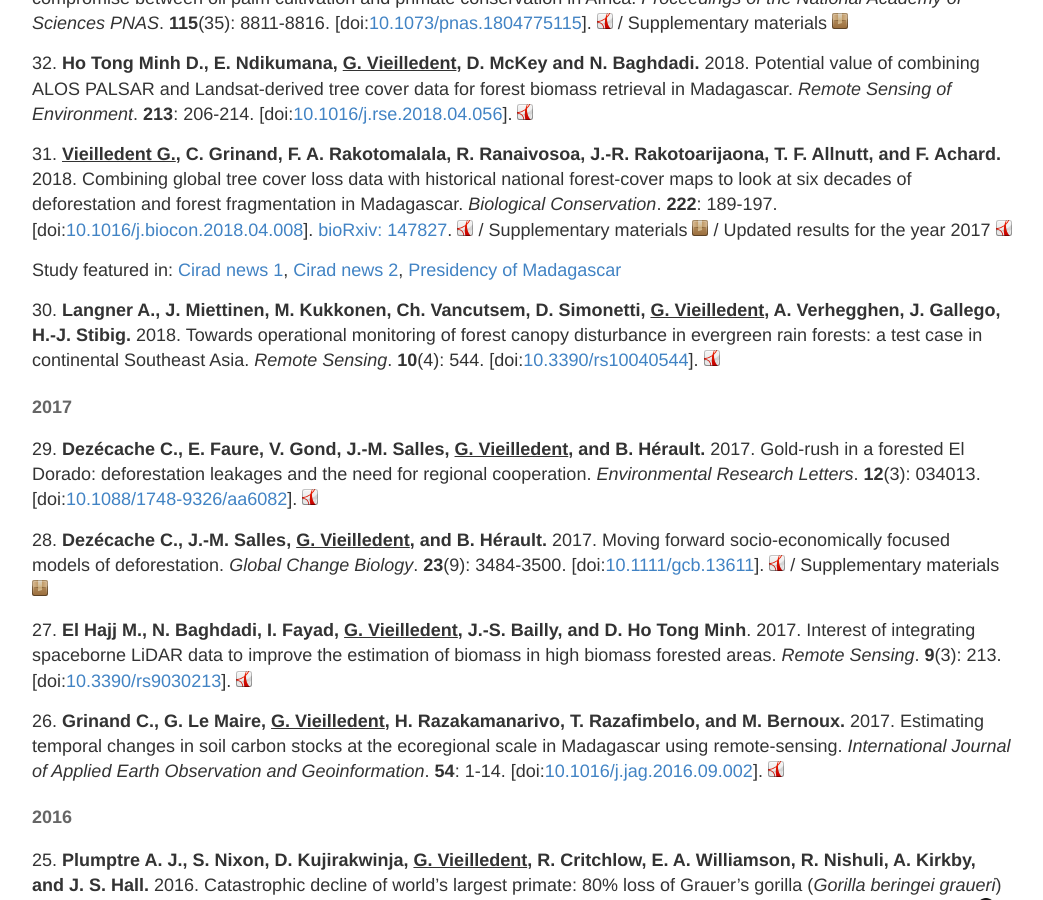
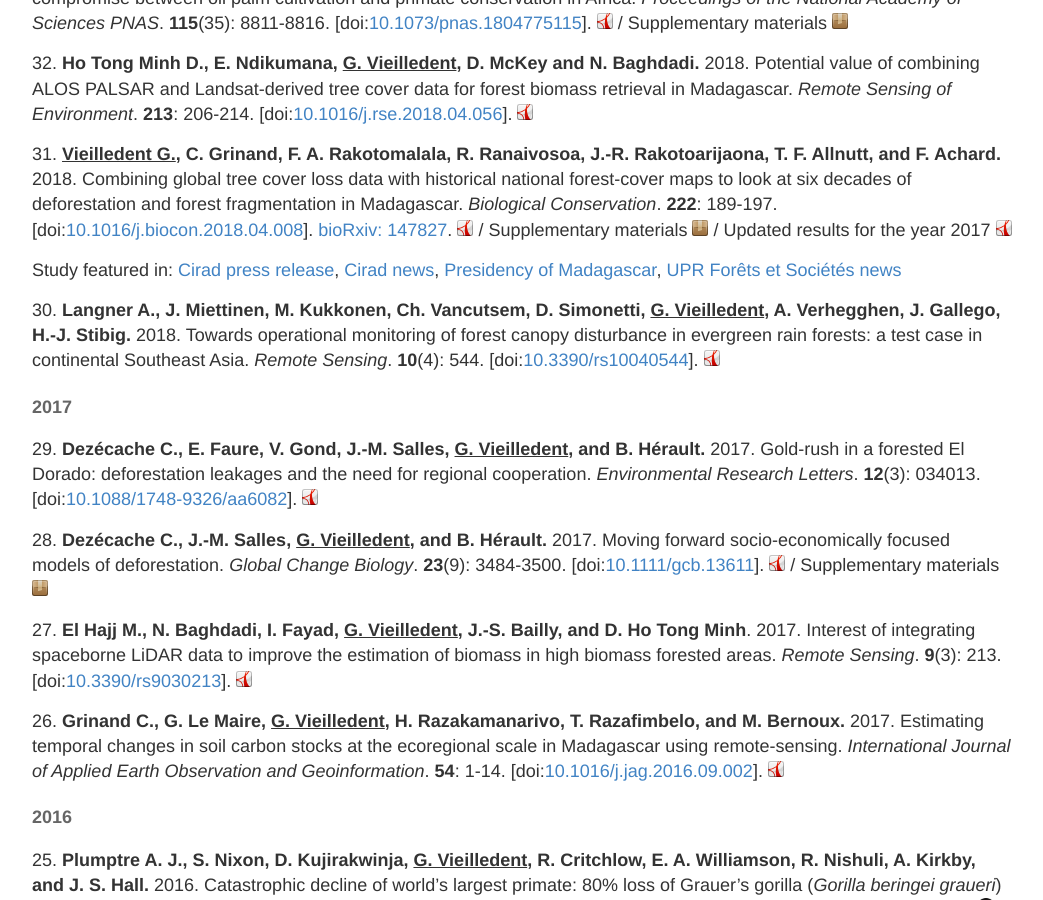
Before and after one commit to ghislainv/ghislainv.github.io, a Jekyll site: the page built from publications.md, in a window 1280 px wide and 900 px high, scrolled down 1045 px. Shown: the whole window, without its empty margins (118-1161 px from the left). Built offline with Jekyll 4.4.1, drawn with Linux system fonts in a browser that asks for light colours; comment, search, counter and statistics services are not loaded.

```diff
--- a/publications.md
+++ b/publications.md
@@ -57,9 +57,10 @@ Updated results for the year 2017 [![manuscript in pdf](/images/logos/logo-pdf.p
 <div data-badge-popover="right" data-badge-type="4" data-doi="https://doi.org/10.1016/j.biocon.2018.04.008" class="altmetric-embed"></div>
 
 Study featured in:
-[Cirad news 1](https://www.cirad.fr/en/news/all-news-items/press-releases/2018/deforestation-in-madagascar),
-[Cirad news 2](https://www.cirad.fr/actualites/toutes-les-actualites/articles/2019/science/deforestation-a-madagascar-concilier-developpement-et-biodiversite),
-[Presidency of Madagascar](/images/media/Foret_Andry_Rajoelina.pdf)
+[Cirad press release](https://www.cirad.fr/en/news/all-news-items/press-releases/2018/deforestation-in-madagascar),
+[Cirad news](https://www.cirad.fr/actualites/toutes-les-actualites/articles/2019/science/deforestation-a-madagascar-concilier-developpement-et-biodiversite),
+[Presidency of Madagascar](/images/media/Foret_Andry_Rajoelina.pdf),
+[UPR Forêts et Sociétés news](https://ur-forets-societes.cirad.fr/actualites/le-president-malgache-cite-une-publication-du-cirad-pour-le-lancement-d-un-plan-de-conservation-et-de-restauration-des-forets)
 
 30\. **Langner A., J. Miettinen, M. Kukkonen, Ch. Vancutsem, D. Simonetti, <span style="text-decoration: underline;">G. Vieilledent</span>, A. Verhegghen, J. Gallego, H.-J. Stibig.** 2018. Towards operational monitoring of forest canopy disturbance in evergreen rain forests: a test case in continental Southeast Asia. _Remote Sensing_. **10**(4): 544.
 \[doi:[10.3390/rs10040544](https://doi.org/10.3390/rs10040544)\].
```
